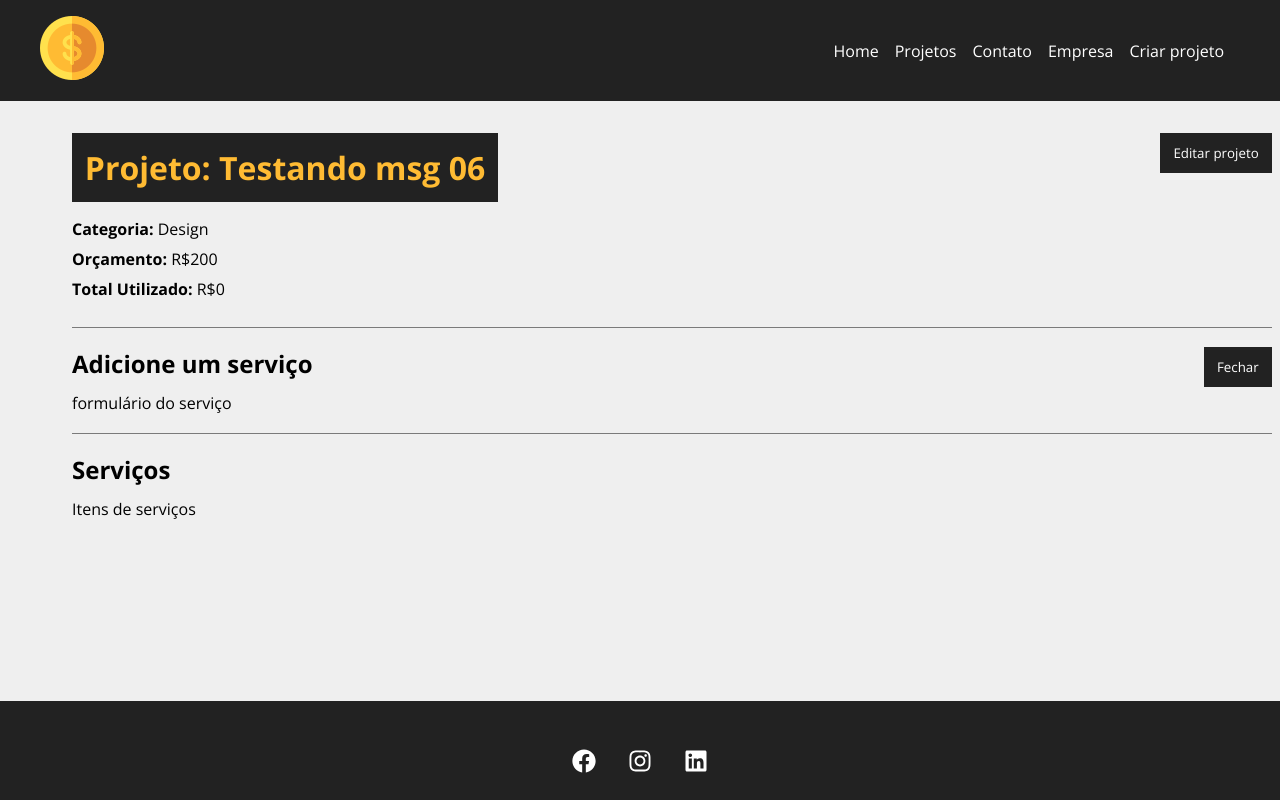
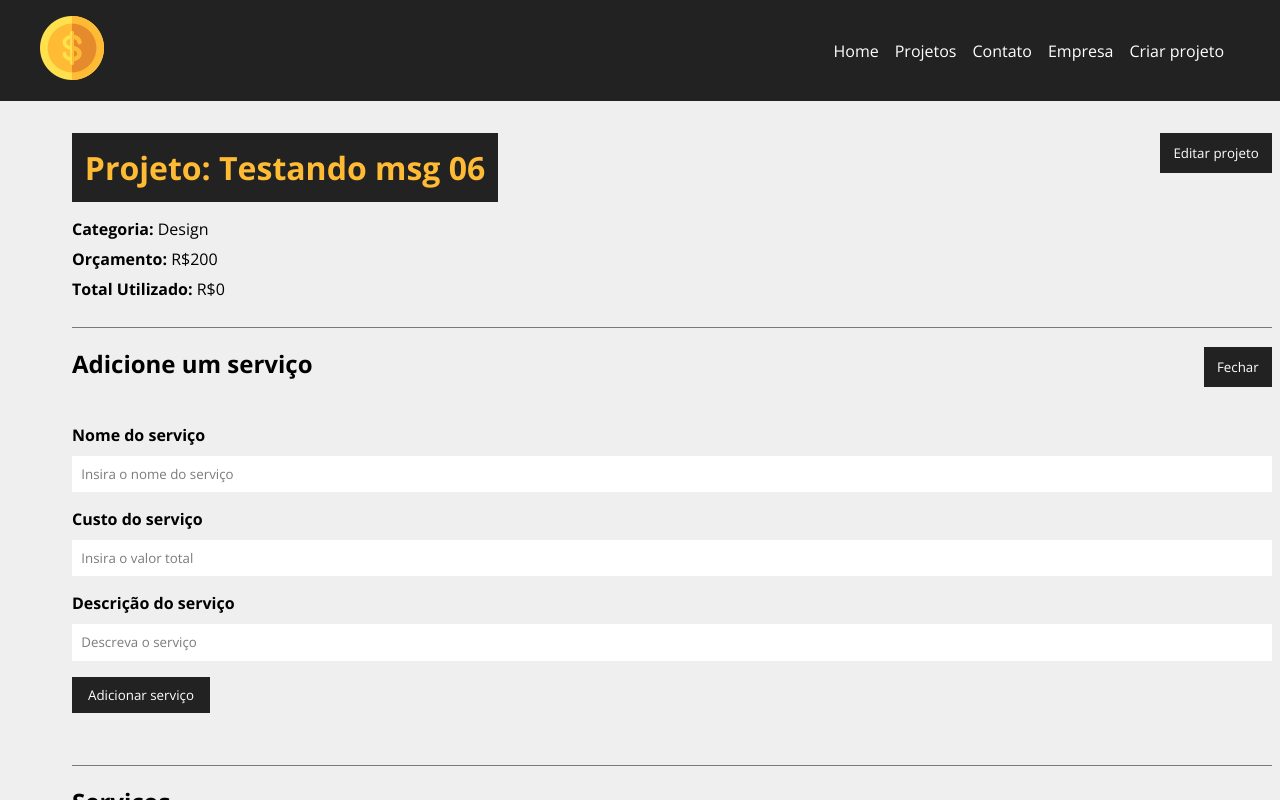
Before and after one commit to Lucas-Terto/Costs-React-Project, a React (Create React App) app: page /project/10 in a window 1280 px wide. Both pictures are taken after a click on the button "Adicionar serviço". Shown: the top 800 px of the page. Built offline with nearby package versions, Linux system fonts and the light colour scheme; data requests are answered from the project's data file.

Commit message:
add services

```diff
--- a/db.json
+++ b/db.json
@@ -106,8 +106,21 @@
         "id": "3",
         "name": "Design"
       },
-      "cost": 0,
-      "services": [],
+      "cost": 200,
+      "services": [
+        {
+          "name": "serviço 01",
+          "cost": "100",
+          "description": "testando a adição de serviço",
+          "id": "2ad33b1a-402c-40de-b938-f6169dfc7050"
+        },
+        {
+          "name": "serviço 01",
+          "cost": "100",
+          "description": "testando a adição de serviço",
+          "id": "2ad33b1a-402c-40de-b938-f6169dfc7050"
+        }
+      ],
       "id": 11
     },
     {
--- a/src/components/pages/Project.jsx
+++ b/src/components/pages/Project.jsx
@@ -1,9 +1,11 @@
+import {parse, v4 as uuidv4} from 'uuid'
 import React, {useState, useEffect} from 'react'
 import {useParams} from 'react-router-dom'
 import Container from '../layout/Container';
 import Loading from './../layout/Loading';
 import ProjectForm from './../project/ProjectForm';
 import Message from '../layout/Message'
+import ServiceForm from '../service/ServiceForm';
 
 import styles from './Project.module.css'
 
@@ -60,6 +62,44 @@ const Project = () => {
 
         })
         .catch((error) => console.log(error))
+    }
+
+    function createService(project) {
+        setMessage('')
+        //last service
+        const lastService = project.services[project.services.length - 1]
+
+        lastService.id = uuidv4()
+
+        const lastServiceCost = lastService.cost
+
+        const newCost = parseFloat(project.cost) + parseFloat(lastServiceCost)
+
+        // maximum value validation
+        if(newCost > parseFloat(project.budget)) {
+            setMessage("Orçamento ultrapassado, verifique o valor do serviço.")
+            setType("error")
+            project.services.pop()
+            return false
+        }
+
+        // add service cost to project total cost
+        project.cost = newCost
+
+        // update project
+        fetch(`http://localhost:5000/projects/${project.id}`, {
+            method: 'PATCH',
+            headers: {
+                'Content-Type': 'application/json',
+            },
+            body: JSON.stringify(project)
+        })
+        .then((res) => res.json())
+        .then((data) => {
+            //exibir os serviços
+            console.log(data)
+        })
+        .catch((error) => console.log(error))
 
     }
 
@@ -110,7 +150,13 @@ const Project = () => {
                             {!showServiceForm ? "Adicionar serviço" : "Fechar"}
                             </button>
                             <div className={styles.project_info}>
-                                {showServiceForm && (<div>formulário do serviço</div>)}
+                                {showServiceForm && (
+                                <ServiceForm
+                                    handleSubmit={createService}
+                                    btnText="Adicionar serviço"
+                                    projectData={project}
+                                />
+                                )}
                             </div>
                     </div>
                     <h2>Serviços</h2>
--- /dev/null
+++ b/src/components/service/ServiceForm.jsx
@@ -0,0 +1,50 @@
+import styles from '../project/ProjectForm.module.css'
+
+import React, {useState, useEffect} from 'react'
+import Input from '../form/Input'
+import SubmitButton from '../form/SubmitButton'
+
+const ServiceForm = ({handleSubmit, btnText, projectData}) => {
+
+    const [service, setService] = useState({})
+
+    function submit(e) {
+        e.preventDefault()
+
+        projectData.services.push(service)
+        handleSubmit(projectData)
+    }
+
+    function handleChange(e) {
+        setService({...service, [e.target.name]: e.target.value})
+    }
+
+  return (
+    <form onSubmit={submit} className={styles.form}>
+        <Input
+            type="text"
+            text="Nome do serviço"
+            name="name"
+            placeholder="Insira o nome do serviço"
+            handleOnChange={handleChange}
+        />
+        <Input
+            type="number"
+            text="Custo do serviço"
+            name="cost"
+            placeholder="Insira o valor total"
+            handleOnChange={handleChange}
+        />
+        <Input
+            type="text"
+            text="Descrição do serviço"
+            name="description"
+            placeholder="Descreva o serviço"
+            handleOnChange={handleChange}
+        />
+        <SubmitButton text={btnText} />
+    </form>
+  )
+}
+
+export default ServiceForm
```
